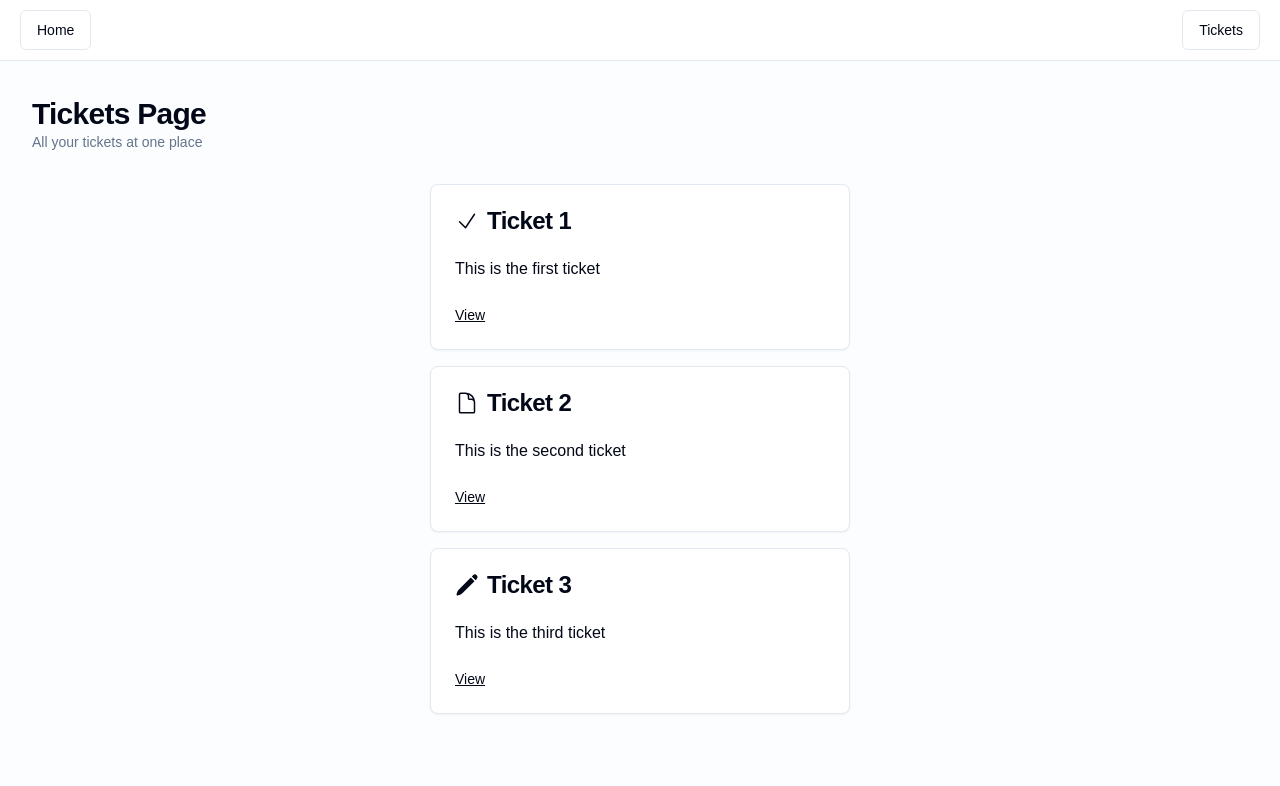
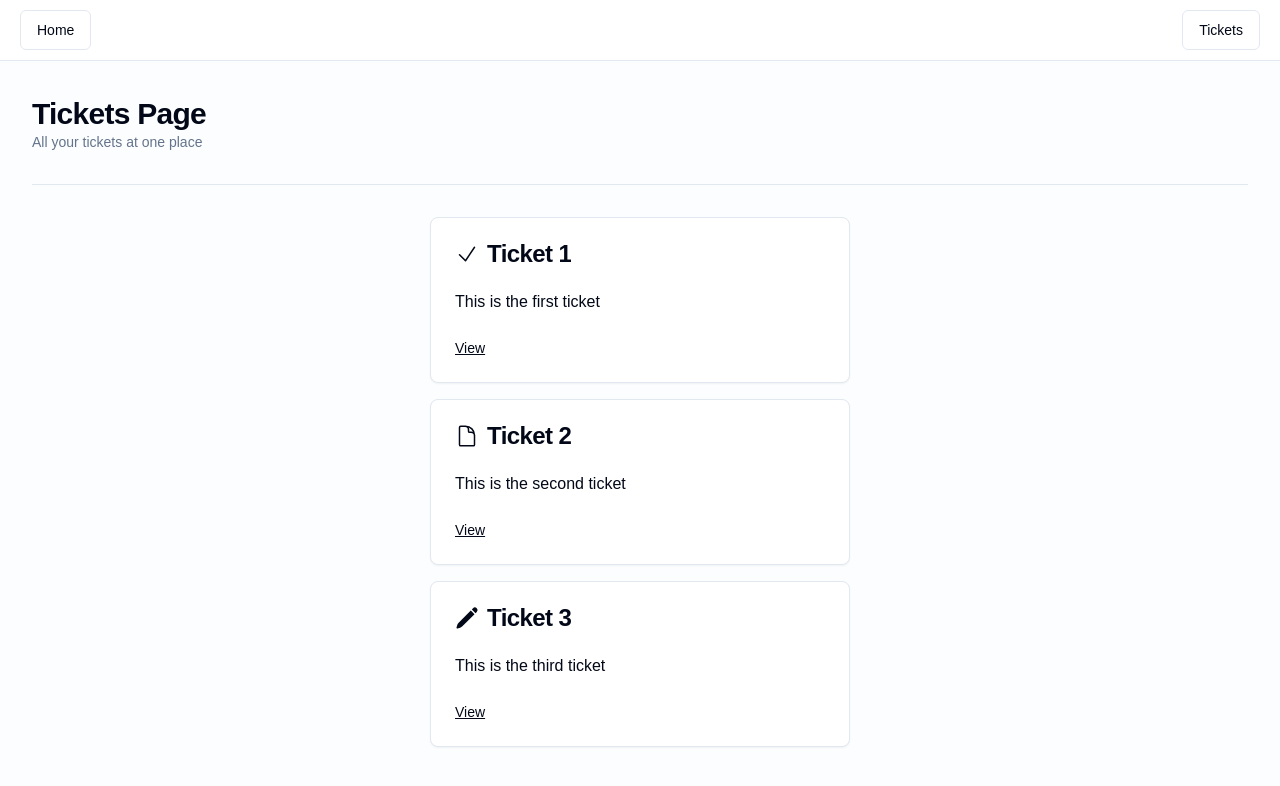
Before and after one commit to burdianov/the-road, a Next.js app: page /tickets in a window 1280 px wide. Shown: the top 786 px of the page. Built offline with nearby package versions, Linux system fonts and the light colour scheme.

Commit message:
add separator component

```diff
--- a/package.json
+++ b/package.json
@@ -12,6 +12,7 @@
   },
   "dependencies": {
     "@heroicons/react": "^2.2.0",
+    "@radix-ui/react-separator": "^1.1.1",
     "@radix-ui/react-slot": "^1.1.1",
     "class-variance-authority": "^0.7.1",
     "clsx": "^2.1.1",
--- a/src/app/tickets/page.tsx
+++ b/src/app/tickets/page.tsx
@@ -9,6 +9,7 @@
   CardHeader,
   CardTitle,
 } from "@/components/ui/card";
+import { Separator } from "@/components/ui/separator";
 import { initialTickets } from "@/data";
 import { ticketPath } from "@/paths";
 
@@ -27,6 +28,8 @@
           All your tickets at one place
         </p>
       </div>
+
+      <Separator />
 
       <div className="flex-1 flex flex-col items-center gap-y-4 animate-fade-in-from-top">
         {initialTickets.map((ticket) => (
--- /dev/null
+++ b/src/components/ui/separator.tsx
@@ -0,0 +1,31 @@
+"use client";
+
+import * as SeparatorPrimitive from "@radix-ui/react-separator";
+import * as React from "react";
+
+import { cn } from "@/lib/utils";
+
+const Separator = React.forwardRef<
+  React.ElementRef<typeof SeparatorPrimitive.Root>,
+  React.ComponentPropsWithoutRef<typeof SeparatorPrimitive.Root>
+>(
+  (
+    { className, orientation = "horizontal", decorative = true, ...props },
+    ref
+  ) => (
+    <SeparatorPrimitive.Root
+      ref={ref}
+      decorative={decorative}
+      orientation={orientation}
+      className={cn(
+        "shrink-0 bg-border",
+        orientation === "horizontal" ? "h-[1px] w-full" : "h-full w-[1px]",
+        className
+      )}
+      {...props}
+    />
+  )
+);
+Separator.displayName = SeparatorPrimitive.Root.displayName;
+
+export { Separator };
```
Also changed, not shown: 1 other file (tests, documents, lock files or other folders).
